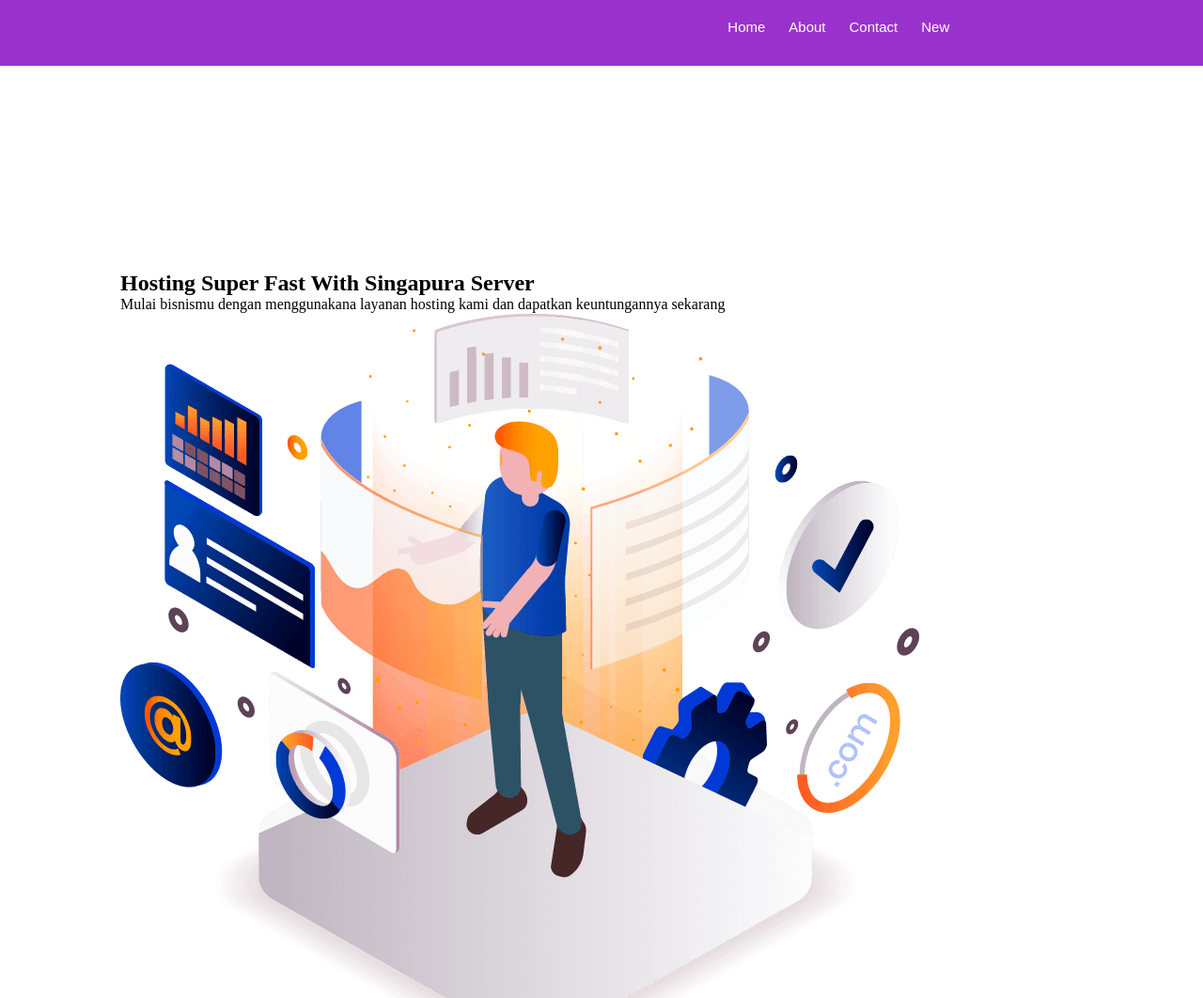
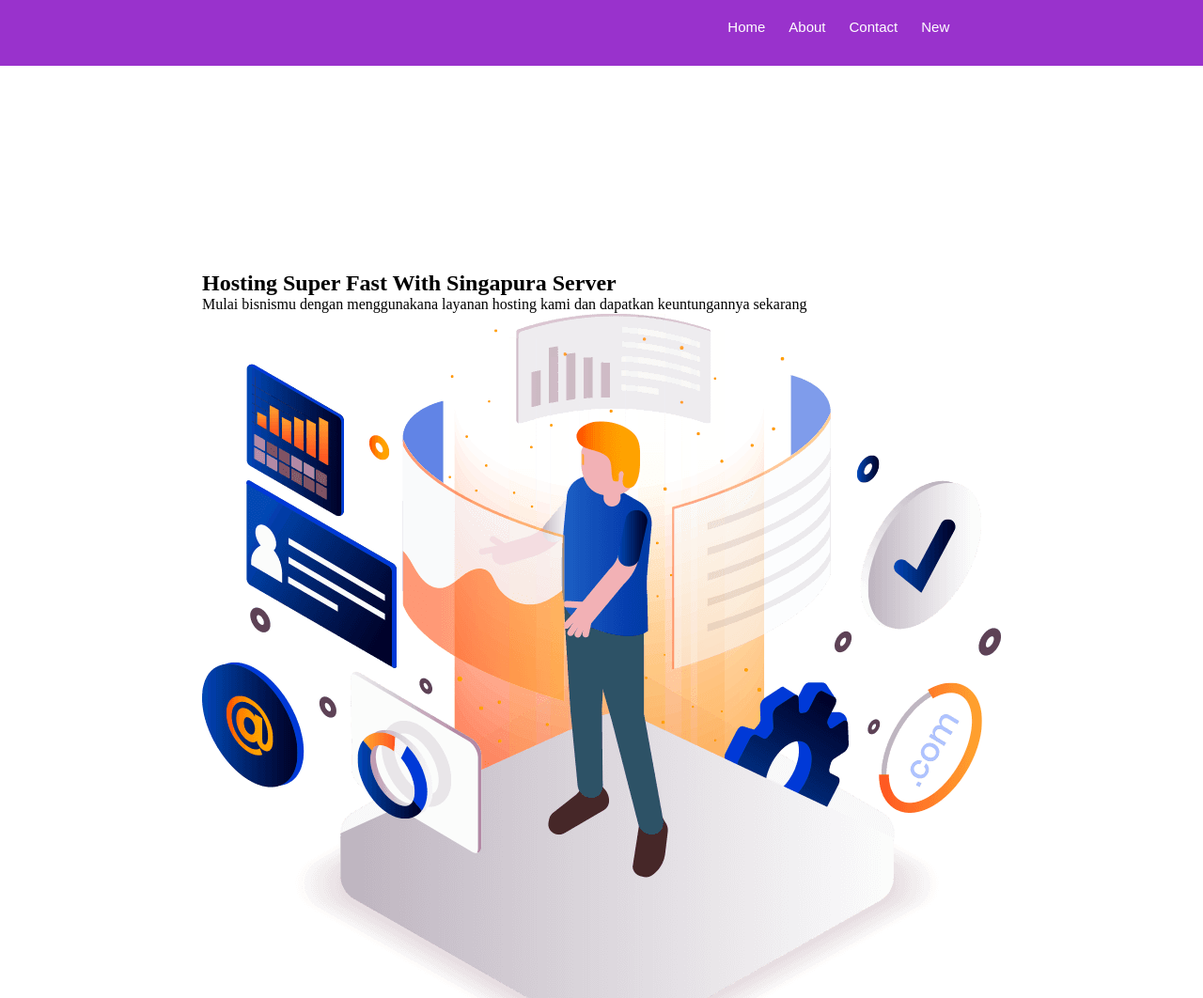
Before and after one commit to fahmi3232/Project, a plain HTML site: page index.html in a window 1280 px wide. Shown: the top 1062 px of the page at 94% size. Drawn offline with Linux system fonts and the light colour scheme.

Commit message:
Menambah h1 dan gambar

```diff
--- a/index.html
+++ b/index.html
@@ -48,6 +48,24 @@
 		.header ul li a:hover{
 			color: black;
 		}
+		.home{
+			display: flex;
+			align-items: center;
+			justify-content: center;
+			flex-wrap: wrap;
+			position: relative;
+			z-index: 0;
+			overflow: hidden;
+		}
+		.home .content .left{
+			flex: 1 1 39rem;
+		}
+		.home .content .right{
+			flex: 1 139rem;
+		}
+		.home .content .right img{
+			width: 100%;
+		}
 	</style>
 </head>
 <body>
@@ -65,7 +83,7 @@
 			</div>
 	</section>
 	<section>
-		<div class="row">
+		<div class="home">
 			<div class="content">
 				<div class="left">
 					<h1>Hosting Super Fast With Singapura Server</h1>
```
